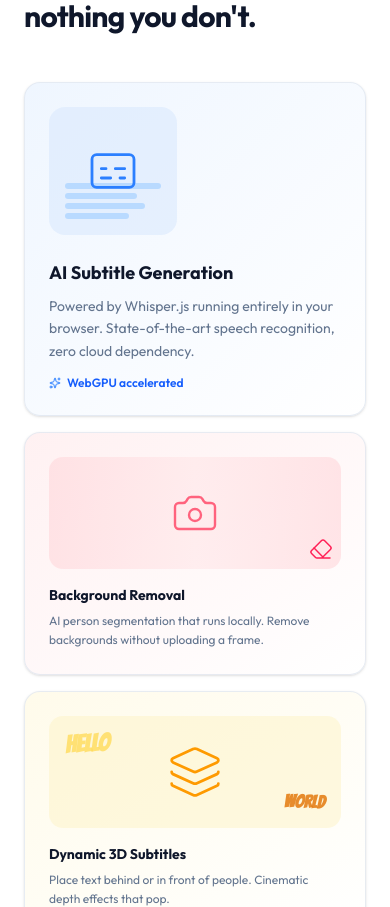
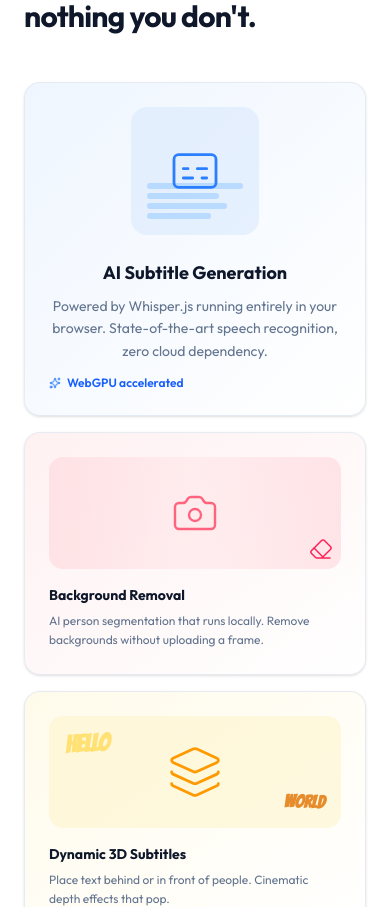
Before and after one commit to deifos/basedsubtitles, a Next.js app: page / in a window 390 px wide. Shown: the part 976-1883 px from the top of the page. Built offline with nearby package versions, Linux system fonts and the light colour scheme.

Commit message:
feat: center-align AI subtitle generation card content on mobile
Center icon and text content in AI subtitle generation feature card on mobile screens. Add flex items-center to parent container and text-center to text wrapper, with sm:text-left breakpoint to restore left alignment on larger screens.

```diff
--- a/components/landing-page/landing-features.tsx
+++ b/components/landing-page/landing-features.tsx
@@ -41,7 +41,7 @@
         <div className="grid grid-cols-1 sm:grid-cols-2 lg:grid-cols-3 gap-4">
           {/* AI Subtitle Generation — Large hero card */}
           <div className="sm:col-span-2 lg:col-span-2 group relative rounded-2xl border border-slate-200/80 bg-gradient-to-br from-blue-50 to-white p-6 shadow-sm transition-all hover:shadow-lg hover:shadow-blue-100/60 hover:-translate-y-0.5 overflow-hidden">
-            <div className="flex flex-col sm:flex-row sm:items-center gap-6">
+            <div className="flex flex-col items-center sm:flex-row sm:items-center gap-6">
               <div className="relative shrink-0">
                 {/* Big visual: subtitle text over waveform-like bars */}
                 <div className="w-32 h-32 sm:w-40 sm:h-40 rounded-2xl bg-blue-100/60 flex items-center justify-center relative overflow-hidden">
@@ -54,7 +54,7 @@
                   <Captions className="h-14 w-14 text-blue-500 relative z-10" strokeWidth={1.2} />
                 </div>
               </div>
-              <div>
+              <div className="text-center sm:text-left">
                 <h3
                   className="text-lg font-bold text-slate-900"
                   style={{ fontFamily: "var(--font-outfit), sans-serif" }}
```
